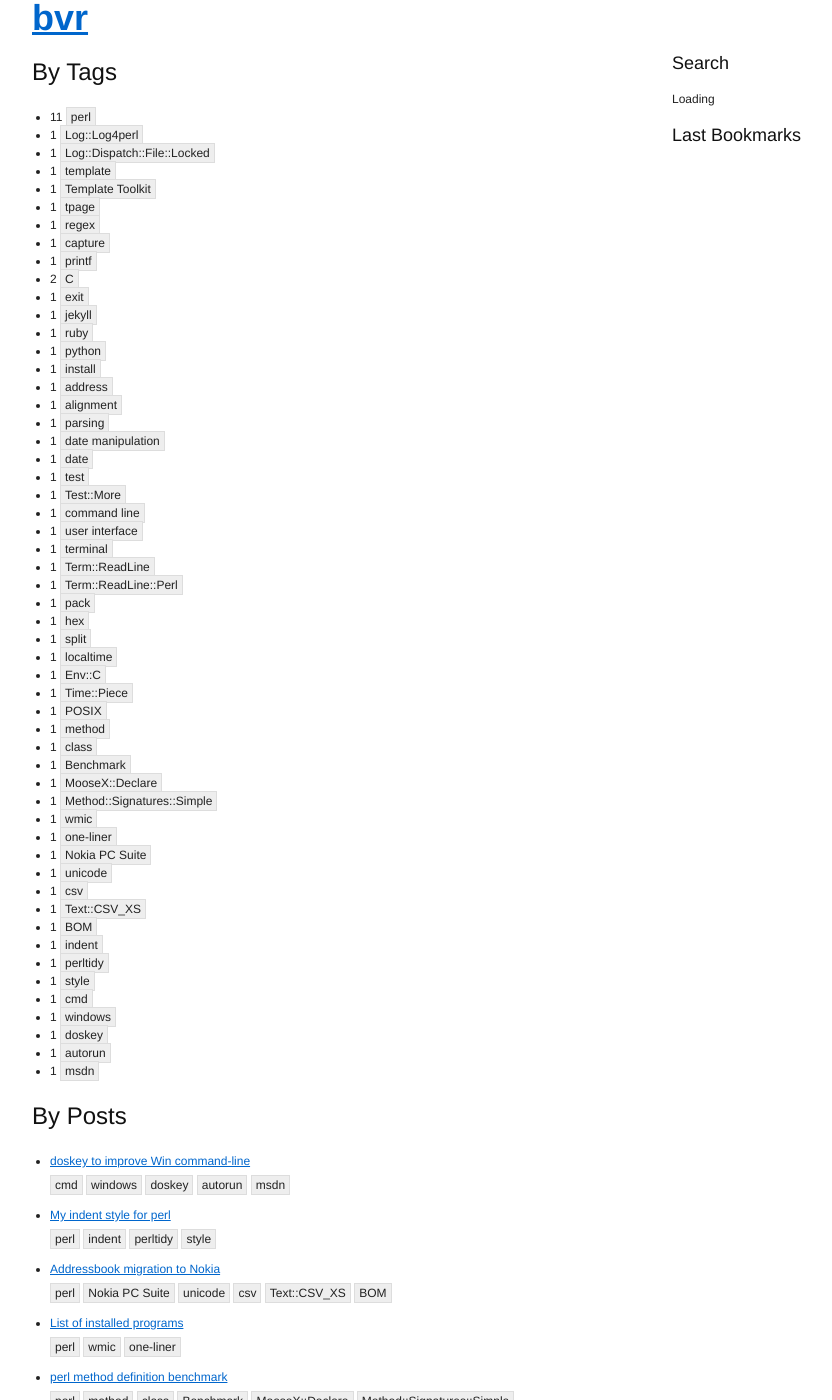
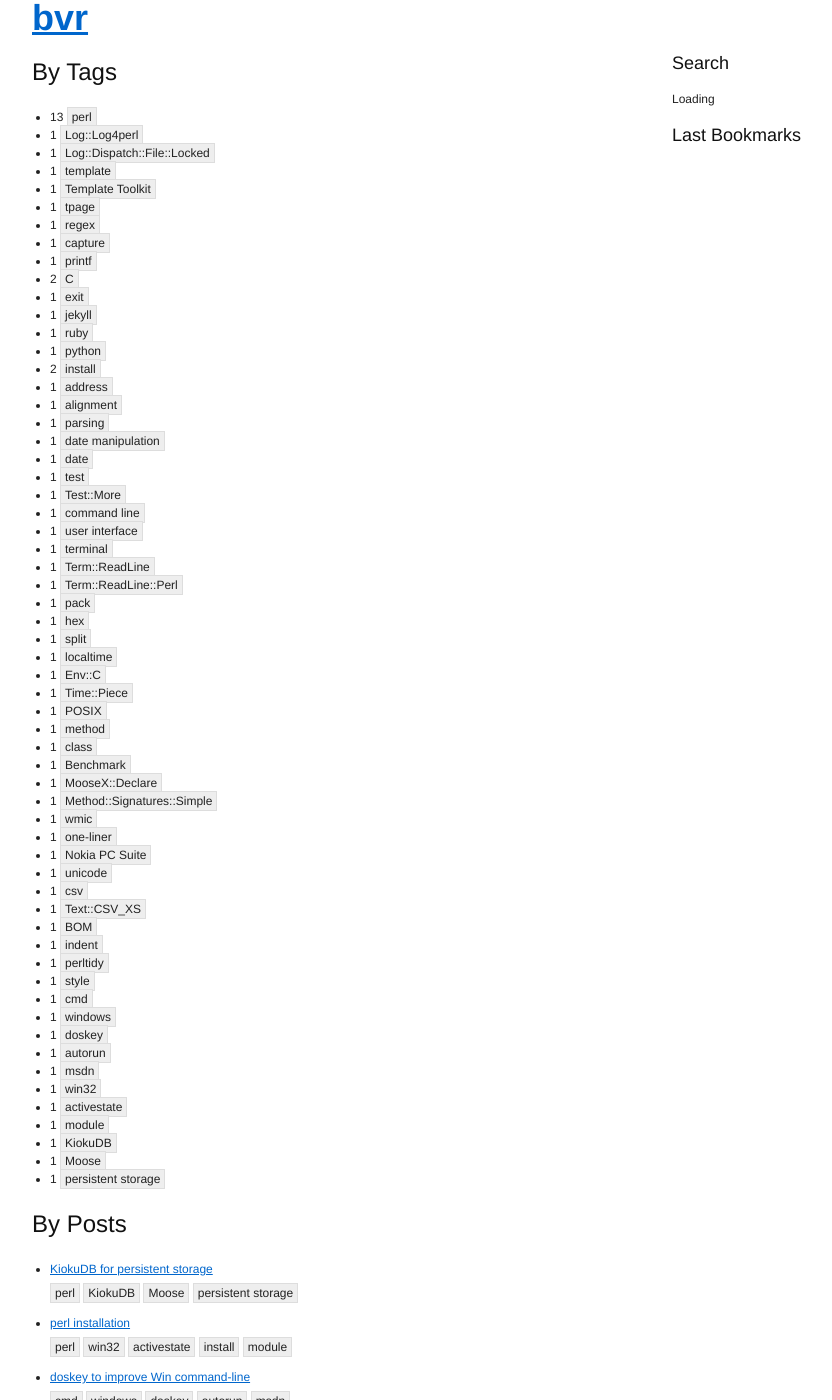
Before and after one commit to bvr/bvr.github.io, a Jekyll site: the page built from tags.html, in a window 1280 px wide and 1400 px high. Shown: the whole window, without its empty margins (133-965 px from the left). Built offline with Jekyll 4.4.1, drawn with Linux system fonts in a browser that asks for light colours; Markdown is read by kramdown in place of the engine named in the settings; comment, search, counter and statistics services are not loaded; part of the change alters nothing that is shown.

Commit message:
Two posts updated - KiokuDB and Perl installation

```diff
--- a/_posts/2012-09-06-install-perl.md
+++ b/_posts/2012-09-06-install-perl.md
@@ -2,7 +2,6 @@
 layout: post
 title: perl installation
 category: perl
-published: no
 perex: >
   Steps I am usually taking when installing perl on new machine.
 tags:
@@ -10,6 +9,7 @@ tags:
   - win32
   - activestate
   - install
+  - module
 ---
 
 On Windows, I was always going with ActiveState perl. It has worked for me well and I never needed to look elsewhere.
--- /dev/null
+++ b/_posts/2012-09-07-kiokudb.md
@@ -0,0 +1,38 @@
+---
+layout: post
+title: KiokuDB for persistent storage
+category: perl
+perex: >
+  ??
+tags:
+  - perl
+  - KiokuDB
+  - Moose
+  - persistent storage
+---
+I learned about KiokuDB few years ago, but so far did not have a good project to give it a try. Recently I started working on small web application to connect JIRA we use for end-user support with Trac that we use to control the developement. It will be utility mostly for my own use, so I can also take opportunity to try out fancy technology.
+
+The main goal of the app is to keep track of JIRA tickets analysis, with focus to make sure that all development tickets are covered in Tracs.
+
+Both JIRA and Tracs are outside of my control and pretty far network-wise, which makes them rather slow for use. I already have a mirror of trac databases. Since we use many instances of Trac for various projects, the mirror is putting all data into single mysql database. I can easily find any details about any ticket ever created.
+
+The JIRA is new addition into the mix. Fortunately there is a REST API provided and I am able to get the data of all issues opened for our team. Returned JSON data can be easily inflated into Moose objects via `coercions` and `init_arg` setting of attributes.
+
+Objects does not apparently need any change to be stored. We need to init the instance of KiokuDB and create new scope that keeps live references to live objects:
+
+{% highlight perl %}
+my $database = KiokuDB->connect(
+    "dbi:mysql:host=localhost;database=jira",
+    user     => '**username**',
+    password => '**password**',
+    create   => 1,
+
+    extract  => Search::GIN::Extract::Class->new,
+    columns => [
+        updated => { is_nullable => 1, data_type => "varchar" },
+        status  => { is_nullable => 1, data_type => "varchar" },
+    ],
+);
+
+my $scope = $database->new_scope;
+{% endhighlight %}
```
Also changed, not shown: 1 other file.
